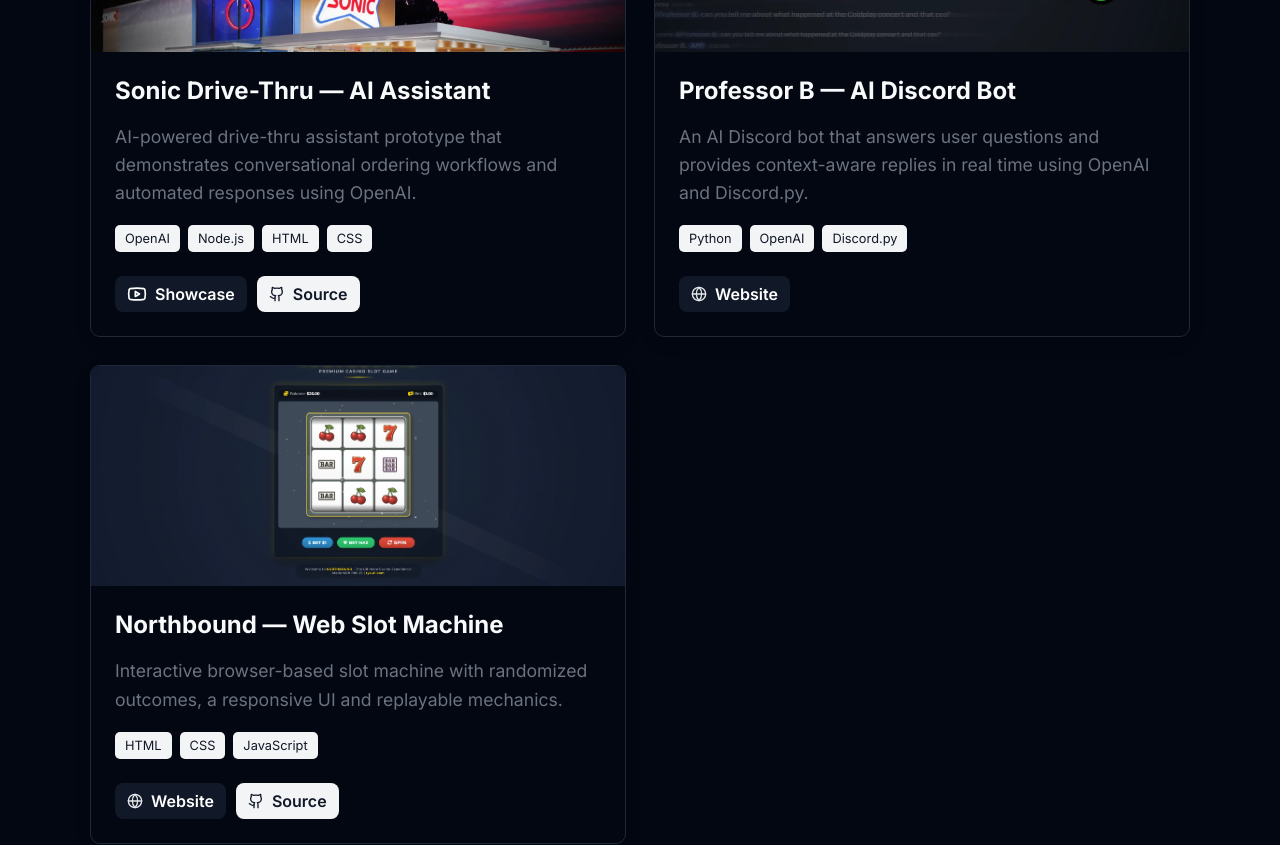
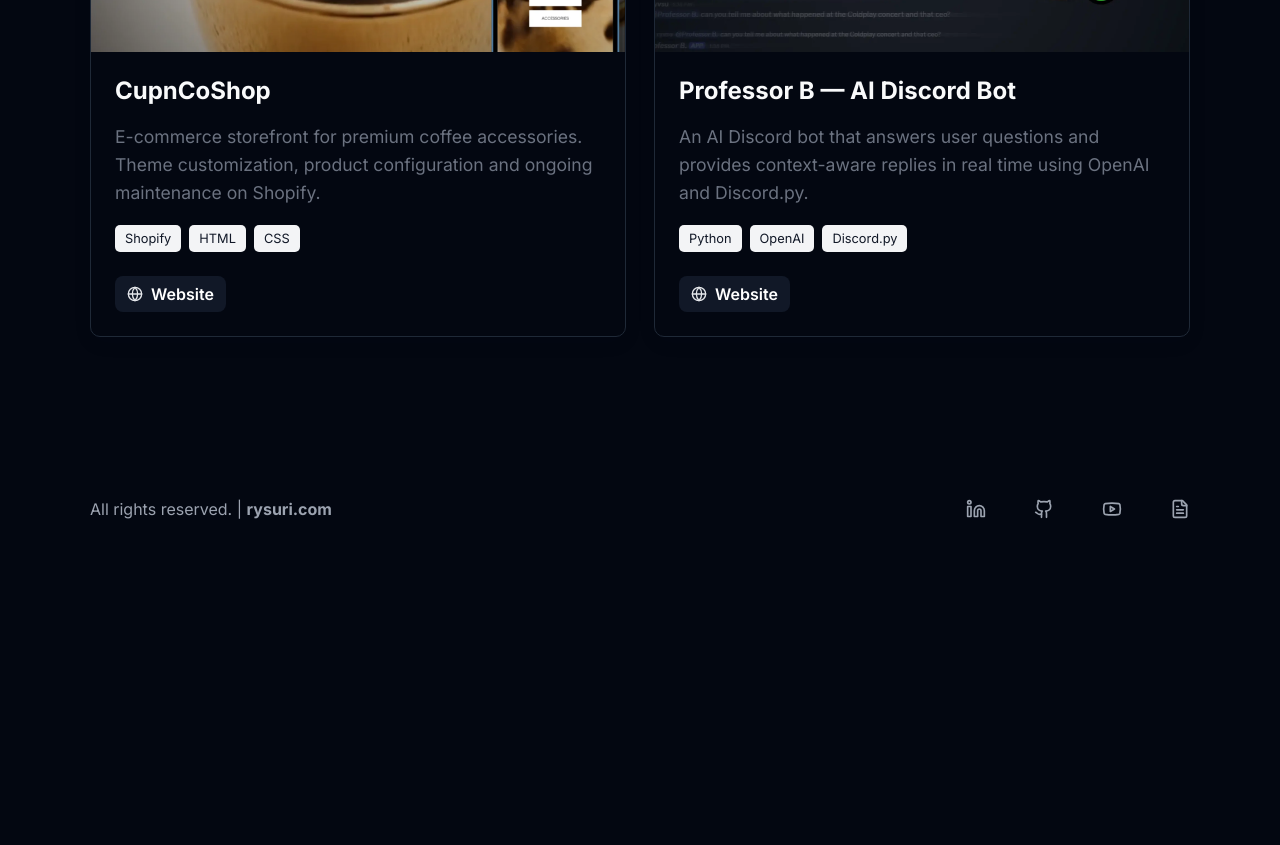
Before and after one commit to rysuri/rysuri-website, a React (Vite) app in the folder front/: page /portfolio in a window 1280 px wide. Shown: the part 1540-2385 px from the top of the page. After the commit the page ends 2145 px from the top, so only its background shows below. Built offline with nearby package versions, Linux system fonts and the light colour scheme.

Commit message:
portfolio tweeks

```diff
--- a/front/src/pages/Portfolio.jsx
+++ b/front/src/pages/Portfolio.jsx
@@ -31,13 +31,14 @@
     source: "https://github.com/rysuri/rysuri-website",
   },
   {
-    id: 2,
-    title: "CupnCoShop",
+    id: 4,
+    title: "Sonic Drive-Thru — AI Assistant",
     description:
-      "E-commerce storefront for premium coffee accessories. Theme customization, product configuration and ongoing maintenance on Shopify.",
-    image: cupncoThumb,
-    technologies: ["Shopify", "HTML", "CSS"],
-    website: "https://cupncoshop.com",
+      "AI-powered drive-thru assistant prototype that demonstrates conversational ordering workflows and automated responses using OpenAI.",
+    image: sonicThumb,
+    technologies: ["OpenAI", "Node.js", "HTML", "CSS"],
+    showcase: "https://www.youtube.com/watch?v=wvswuT8gdro",
+    source: "https://github.com/rysuri/SonicMenu",
   },
   {
     id: 3,
@@ -49,15 +50,15 @@
     showcase: "https://www.youtube.com/watch?v=fGZCPPwg4sg",
     source: "https://github.com/rysuri/unlvclasschecker",
   },
+
   {
-    id: 4,
-    title: "Sonic Drive-Thru — AI Assistant",
+    id: 2,
+    title: "CupnCoShop",
     description:
-      "AI-powered drive-thru assistant prototype that demonstrates conversational ordering workflows and automated responses using OpenAI.",
-    image: sonicThumb,
-    technologies: ["OpenAI", "Node.js", "HTML", "CSS"],
-    showcase: "https://www.youtube.com/watch?v=wvswuT8gdro",
-    source: "https://github.com/rysuri/SonicMenu",
+      "E-commerce storefront for premium coffee accessories. Theme customization, product configuration and ongoing maintenance on Shopify.",
+    image: cupncoThumb,
+    technologies: ["Shopify", "HTML", "CSS"],
+    website: "https://cupncoshop.com",
   },
   {
     id: 5,
@@ -69,16 +70,16 @@
     website: "https://discord.com/invite/QZqghTe2k8",
   },
 
-  {
-    id: 7,
-    title: "Northbound — Web Slot Machine",
-    description:
-      "Interactive browser-based slot machine with randomized outcomes, a responsive UI and replayable mechanics.",
-    image: northboundThumb,
-    technologies: ["HTML", "CSS", "JavaScript"],
-    website: "#",
-    source: "#",
-  },
+  // {
+  //   id: 7,
+  //   title: "Northbound — Web Slot Machine",
+  //   description:
+  //     "Interactive browser-based slot machine with randomized outcomes, a responsive UI and replayable mechanics.",
+  //   image: northboundThumb,
+  //   technologies: ["HTML", "CSS", "JavaScript"],
+  //   website: "#",
+  //   source: "#",
+  // },
 ];
 
 function Portfolio() {
```
